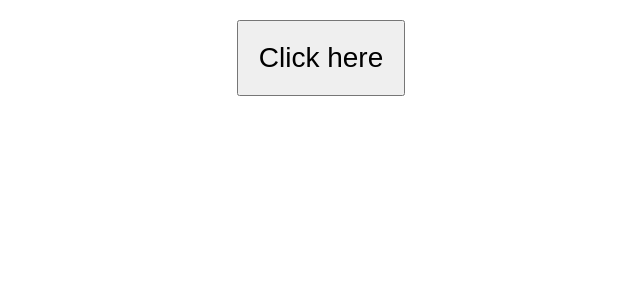
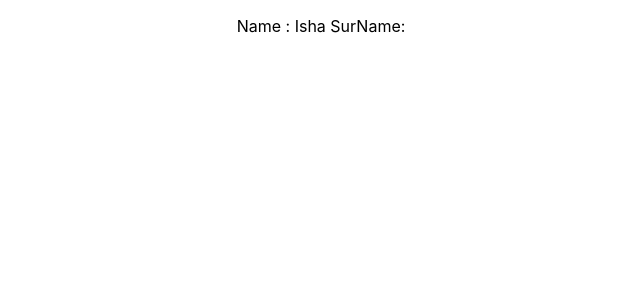
Before and after one commit to ishabaral/react-advanced-using-functional-component, a React (Create React App) app: page / in a window 1280 px wide. Shown: the top 300 px of the page, without its empty margins (319-959 px from the left). Built offline with nearby package versions, Linux system fonts and the light colour scheme.

Commit message:
context api

```diff
--- a/src/App.js
+++ b/src/App.js
@@ -6,11 +6,20 @@ import ClickCounterHOC from "./components/HOC_2/ClickCounterHOC";
 import HoverCounterHOC from "./components/HOC_2/HoverCounterHOC";
 import HoverCounter from "./components/RenderProps/HoverCounter";
 import ProtalsDemo from "./components/Portals/ProtalsDemo";
+import EventBubblingDemo from "./components/EventBubbling/EventBubblingDemo";
+import Bubbling2 from "./components/EventBubbling/Bubbling2";
+import { ContextProvider } from "./components/ContextAPI/userContext";
+import ComponentA from "./components/ContextAPI/ComponentA";
 
 function App() {
   return (
     <div className="App">
-      <ProtalsDemo />
+      <ContextProvider value="Isha">
+        <ComponentA />
+      </ContextProvider>
+
+      {/* <EventBubblingDemo /> */}
+      {/* <ProtalsDemo /> */}
       {/* <ClickCounterHOC />
       <HoverCounterHOC /> */}
       {/* <DisplayArticle /> */}
--- /dev/null
+++ b/src/components/ContextAPI/ComponentA.js
@@ -0,0 +1,18 @@
+import React from "react";
+import { ContextConsumer } from "./userContext";
+
+function ComponentA() {
+  return (
+    <ContextConsumer>
+      {(name, surName) => {
+        return (
+          <p>
+            Name : {name} SurName: {surName}
+          </p>
+        );
+      }}
+    </ContextConsumer>
+  );
+}
+
+export default ComponentA;
--- /dev/null
+++ b/src/components/ContextAPI/userContext.js
@@ -0,0 +1,7 @@
+import React from "react";
+
+const UserContext = React.createContext();
+const ContextProvider = UserContext.Provider;
+const ContextConsumer = UserContext.Consumer;
+
+export { ContextProvider, ContextConsumer };
--- /dev/null
+++ b/src/components/EventBubbling/Bubbling2.js
@@ -0,0 +1,13 @@
+// import React, { useState } from "react";
+
+// function Bubbling2() {
+//   const [name, setName] = useState("");
+//   return (
+//     <div onChange={(e) => setName(e.target.value)}>
+//       <h1>Hello {name}</h1>
+//       <input type="text" />
+//     </div>
+//   );
+// }
+
+// export default Bubbling2;
--- /dev/null
+++ b/src/components/EventBubbling/EventBubblingDemo.js
@@ -0,0 +1,25 @@
+import React, { useState } from "react";
+
+function EventBubblingDemo() {
+  const [count, setCount] = useState(0);
+
+  //   const handleClick = (event) => {
+  //     let bubbleDemo = event.bubbles;
+  //     console.log(bubbleDemo);
+  //   };
+  return (
+    <div onClick={(e) => alert("Fired after button click")}>
+      <button
+        onClick={(e) => {
+          //   e.stopPropagation();
+          setCount((prevCount) => prevCount + 1);
+        }}
+      >
+        Click here
+      </button>
+      Count: {count}
+    </div>
+  );
+}
+
+export default EventBubblingDemo;
```
